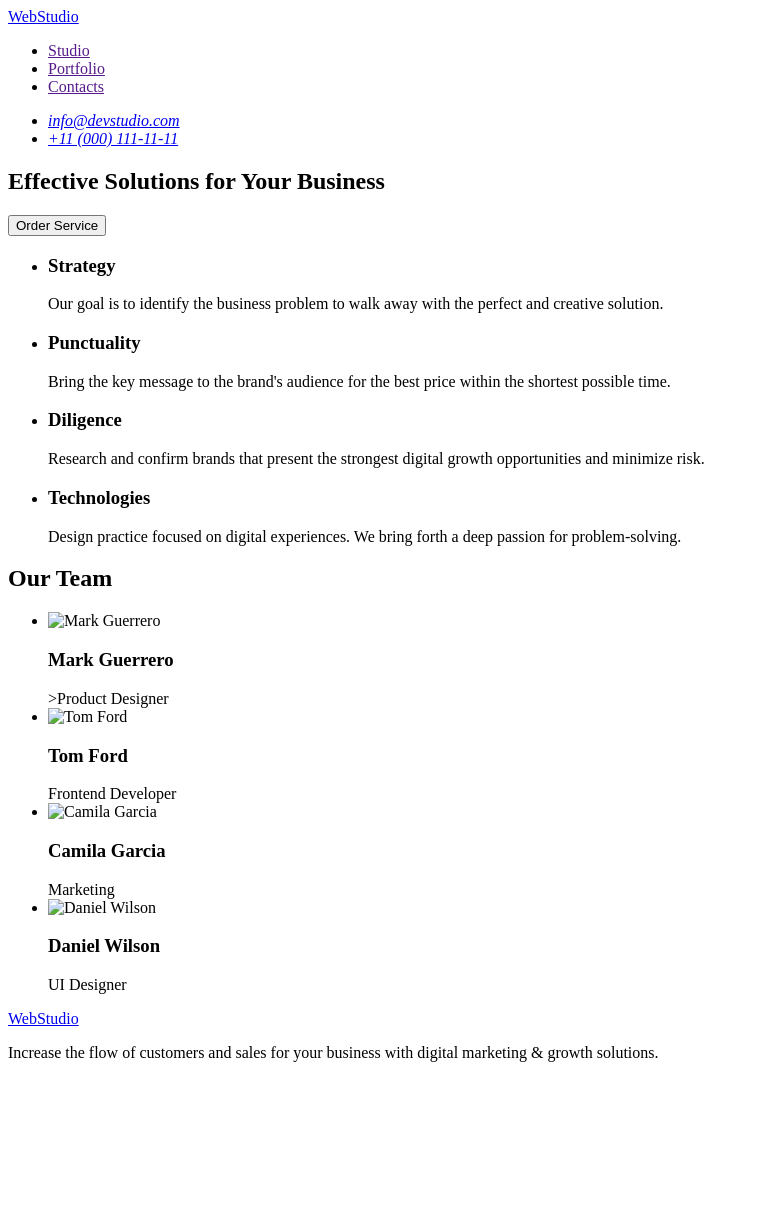
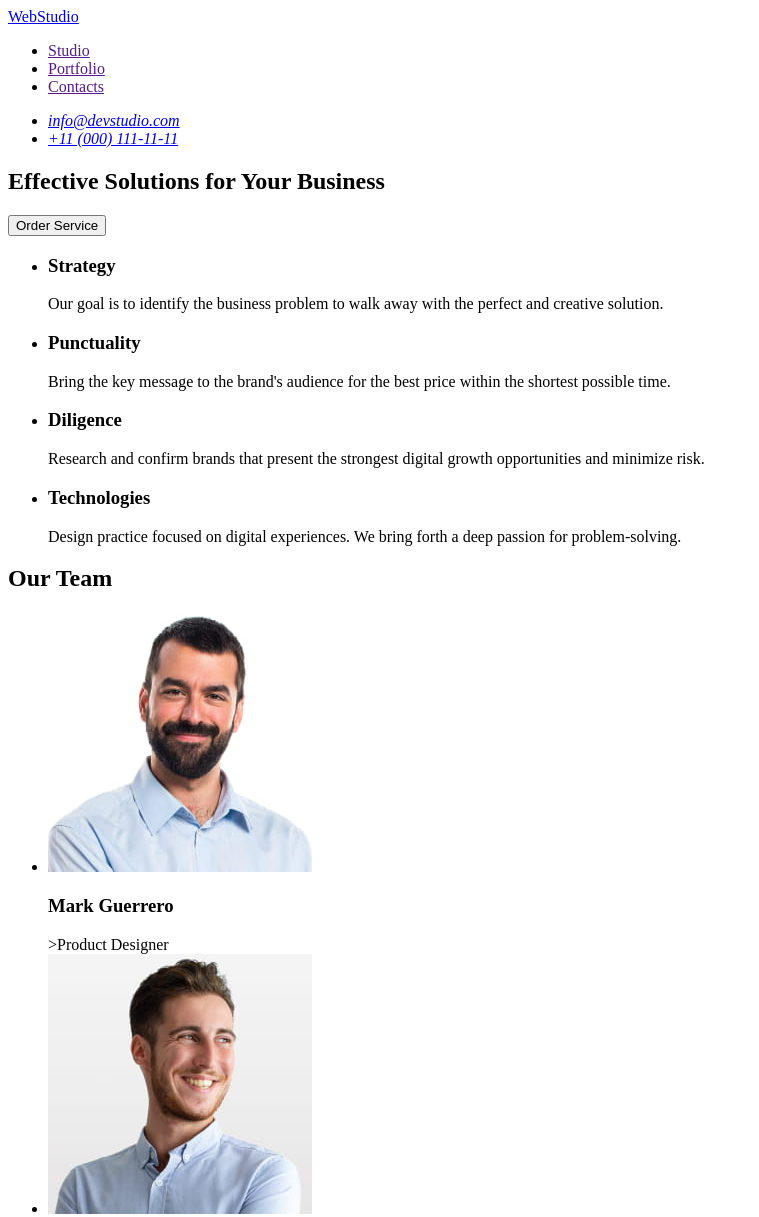
Before and after one commit to bondar-anna/goit-markup-hw-01, a plain HTML site: page index.html in a window 1280 px wide. Shown: the top 1217 px of the page, without its empty margins (0-759 px from the left). Before the commit the page ends 1078 px from the top, so only its background shows below. Drawn offline with Linux system fonts and the light colour scheme.

```diff
--- a/index.html
+++ b/index.html
@@ -69,22 +69,22 @@
         <h2>Our Team</h2>
         <ul>
           <li>
-            <img src="image/img(1).jpg" alt="Mark Guerrero" width="264" />
+            <img src="./image/img (1).jpg" alt="Mark Guerrero" width="264" />
             <h3>Mark Guerrero</h3>
             >Product Designer
           </li>
           <li>
-            <img src="image/img(2).jpg" alt="Tom Ford" width="264" />
+            <img src="./image/img (2).jpg" alt="Tom Ford" width="264" />
             <h3>Tom Ford</h3>
             Frontend Developer
           </li>
           <li>
-            <img src="image/img(3).jpg" alt="Camila Garcia" width="264" />
+            <img src="./image/img (3).jpg" alt="Camila Garcia" width="264" />
             <h3>Camila Garcia</h3>
             Marketing
           </li>
           <li>
-            <img src="image/img(4).jpg" alt="Daniel Wilson" width="264" />
+            <img src="./image/img (4).jpg" alt="Daniel Wilson" width="264" />
             <h3>Daniel Wilson</h3>
             UI Designer
           </li>
```
